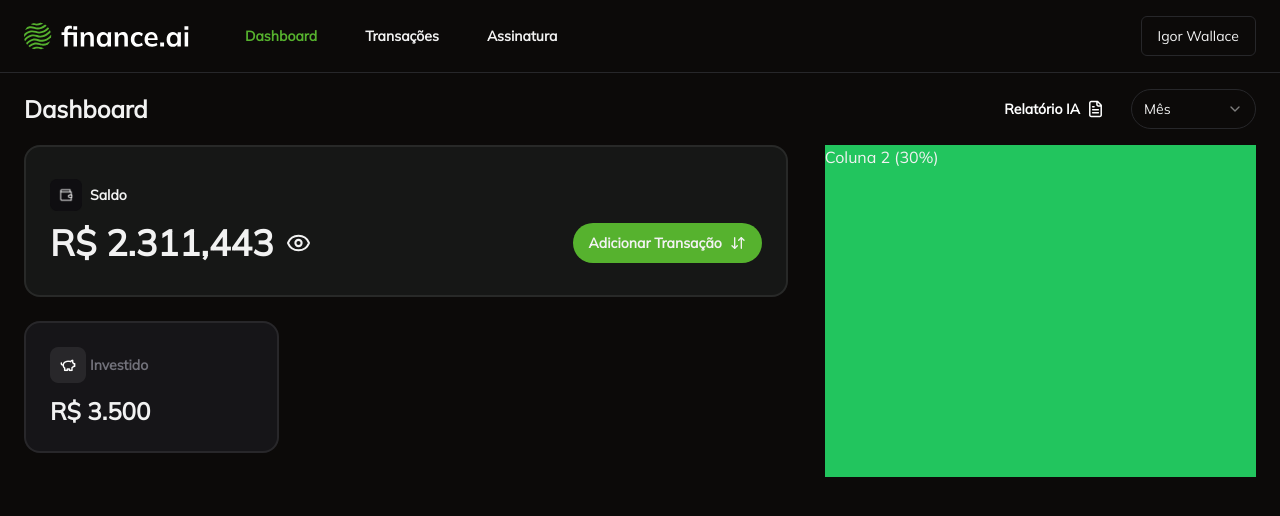
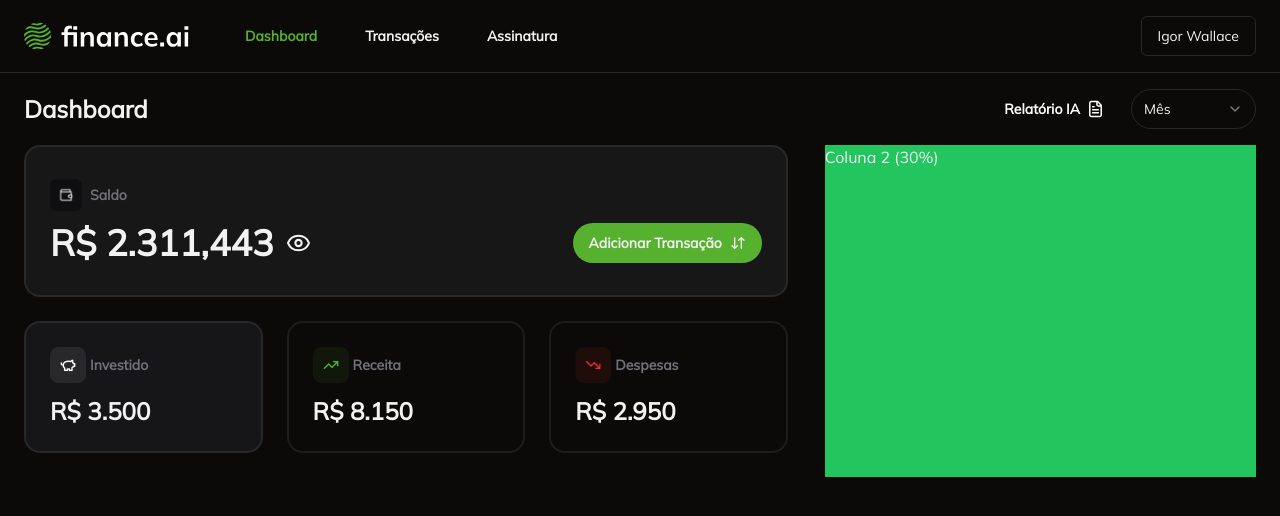
Before and after one commit to Igorwalace/financia.ia-fsw, a Next.js app: page /app/dashboard in a window 1280 px wide. Shown: the top 516 px of the page. Built offline with nearby package versions, Linux system fonts and the light colour scheme.

Commit message:
feat: add card 2 and card 3

```diff
--- a/app/app/dashboard/page.tsx
+++ b/app/app/dashboard/page.tsx
@@ -45,7 +45,7 @@ const Dashboard = () => {
                                             className=""
                                         />
                                     </div>
-                                    <h1 className='text-sm font-semibold' >Saldo</h1>
+                                    <h1 className='text-sm font-semibold text-[#71717A]' >Saldo</h1>
                                 </div>
                                 <Saldo />
                             </div>
@@ -53,7 +53,7 @@ const Dashboard = () => {
                             <ButtonAddTransctions />
                         </div>
                         {/* Investimento */}
-                        <div className='grid grid-cols-3' >
+                        <div className='grid grid-cols-3 gap-6' >
                             {/* card 1 */}
                             <div className='bg-[#161518] rounded-2xl p-6 border-2 grid gap-3 border-white border-opacity-[8%]' >
                                 <div className='flex justify-start items-center gap-1' >
@@ -71,8 +71,40 @@ const Dashboard = () => {
                                 </div>
                                 <h1 className='font-bold text-2xl' >R$ 3.500</h1>
                             </div>
-                            <div></div>
-                            <div></div>
+                            {/* card 2 */}
+                            <div className='rounded-2xl p-6 border-2 grid gap-3 border-white border-opacity-[8%]' >
+                                <div className='flex justify-start items-center gap-1' >
+                                    <Image
+                                        src="/Icon-arrow-ganhos.png"
+                                        width={36}
+                                        height={36}
+                                        quality={100}
+                                        alt="Icon Arrow Ganhos"
+                                        className=""
+                                    />
+                                    <h1 className='text-sm font-semibold text-[#71717A]' >
+                                        Receita
+                                    </h1>
+                                </div>
+                                <h1 className='font-bold text-2xl' >R$ 8.150</h1>
+                            </div>
+                            {/* card 3 */}
+                            <div className='rounded-2xl p-6 border-2 grid gap-3 border-white border-opacity-[8%]' >
+                                <div className='flex justify-start items-center gap-1' >
+                                    <Image
+                                        src="/Icon-arrow-despesas.png"
+                                        width={36}
+                                        height={36}
+                                        quality={100}
+                                        alt="Icon Arrow Despesas"
+                                        className=""
+                                    />
+                                    <h1 className='text-sm font-semibold text-[#71717A]' >
+                                        Despesas
+                                    </h1>
+                                </div>
+                                <h1 className='font-bold text-2xl' >R$ 2.950</h1>
+                            </div>
                         </div>
                         {/* Gráfico */}
                         <div></div>
```
